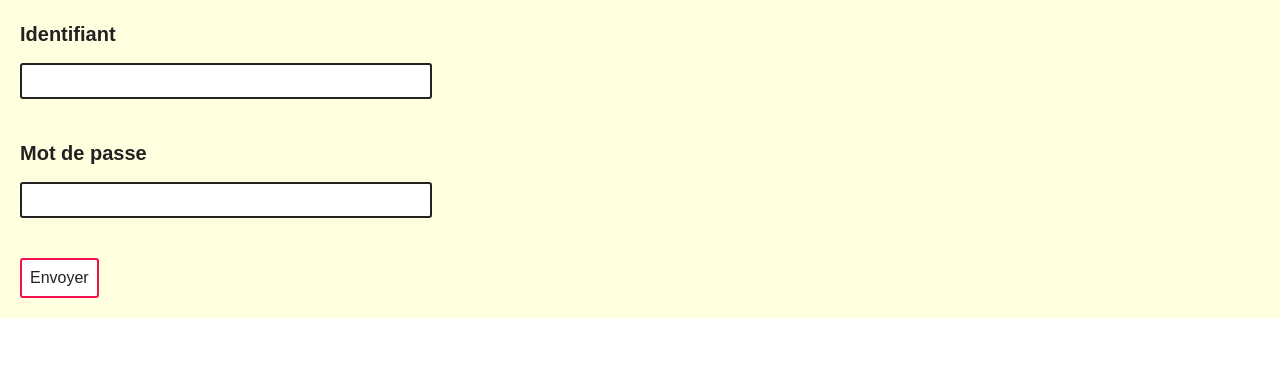
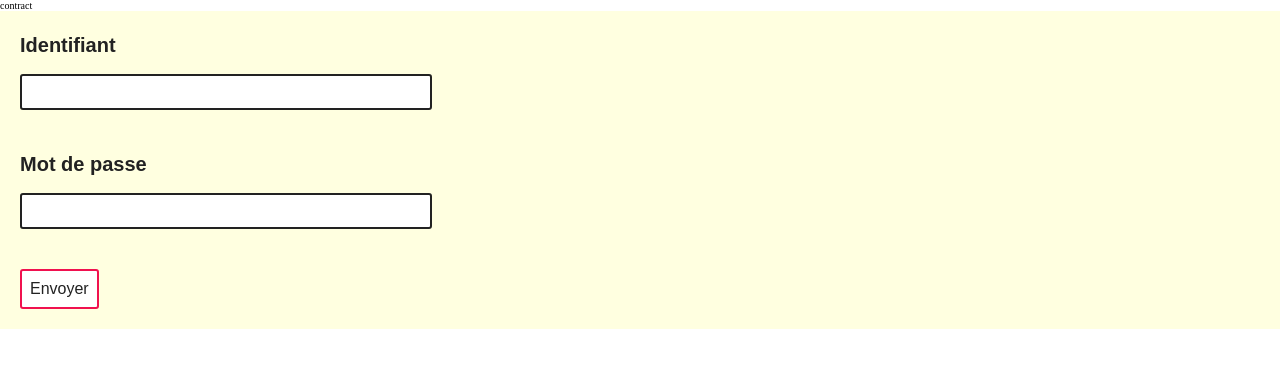
Before and after one commit to Magle-corp/Reporting, a React (Create React App) app in the folder frontend/: page / in a window 1280 px wide. Shown: the top 368 px of the page. Built offline with nearby package versions, Linux system fonts and the light colour scheme.

Commit message:
Initialize add contract form

```diff
--- a/frontend/src/App.tsx
+++ b/frontend/src/App.tsx
@@ -1,13 +1,18 @@
 // Use.
 import { useAppContext } from './context';
 import { Context } from './type';
-import { SignIn } from './screen';
+import { SignInForm, ContractForm } from './screen';
 import { Layout } from './ui';
 
 const App = () => {
   const { screen } = useAppContext() as Context;
 
-  return <Layout>{screen === 'signin' && <SignIn />}</Layout>;
+  return (
+    <Layout>
+      {screen === 'signin' && <SignInForm />}
+      {screen === 'add_contract' && <ContractForm />}
+    </Layout>
+  );
 };
 
 export { App };
--- a/frontend/src/context.tsx
+++ b/frontend/src/context.tsx
@@ -12,7 +12,7 @@ const AppContext = createContext();
  * Custom React context.
  */
 export function AppWrapper({ children }: Props) {
-  const [screen, setScreen] = useState<string>('signin');
+  const [screen, setScreen] = useState<string>('add_contract');
 
   // States shared over the application.
   let sharedState = {
--- a/frontend/src/screen/form/SignIn.tsx
+++ b/frontend/src/screen/form/SignInForm.tsx
@@ -10,9 +10,9 @@ import {
 } from '../../ui';
 
 /**
- * Provide screen SignIn.
+ * Provide screen SignInForm.
  */
-const SignIn = () => {
+const SignInForm = () => {
   const formik = useFormik({
     initialValues: {
       id: '',
@@ -68,4 +68,4 @@ const SignIn = () => {
   );
 };
 
-export { SignIn };
+export { SignInForm };
--- /dev/null
+++ b/frontend/src/screen/form/crud/ContractForm.tsx
@@ -0,0 +1,72 @@
+// Use.
+import { useFormik } from 'formik';
+import { SignInValidator } from '../../../util';
+import {
+  StyledForm,
+  StyledLabel,
+  StyledInput,
+  StyledSubmit,
+  Text,
+} from '../../../ui';
+
+/**
+ * Provide screen ContractForm.
+ */
+const ContractForm = () => {
+  const formik = useFormik({
+    initialValues: {
+      id: '',
+      password: '',
+    },
+    validationSchema: SignInValidator,
+    onSubmit: (values) => {
+      console.log(values);
+    },
+  });
+
+  return (
+    <div>
+      <p>contract</p>
+      <StyledForm onSubmit={formik.handleSubmit}>
+        <StyledLabel htmlFor="id">
+          <Text variant="h4">Identifiant</Text>
+          <StyledInput
+            id="id"
+            type="text"
+            isValid={formik.touched.id ? !formik.errors.id : null}
+            {...formik.getFieldProps('id')}
+          />
+          {formik.touched.id && formik.errors.id && (
+            <Text>{formik.errors.id}</Text>
+          )}
+        </StyledLabel>
+        <StyledLabel htmlFor="password">
+          <Text variant="h4">Mot de passe</Text>
+          <StyledInput
+            id="password"
+            type="password"
+            isValid={formik.touched.password ? !formik.errors.password : null}
+            {...formik.getFieldProps('password')}
+          />
+          {formik.touched.password && formik.errors.password && (
+            <Text>{formik.errors.password}</Text>
+          )}
+        </StyledLabel>
+        <StyledSubmit
+          type="submit"
+          value="Envoyer"
+          isValid={
+            formik.touched.id &&
+            !formik.errors.id &&
+            formik.touched.password &&
+            !formik.errors.password
+              ? true
+              : null
+          }
+        />
+      </StyledForm>
+    </div>
+  );
+};
+
+export { ContractForm };
--- a/frontend/src/screen/index.ts
+++ b/frontend/src/screen/index.ts
@@ -1 +1,2 @@
-export { SignIn } from './form/SignIn';
+export { SignInForm } from './form/SignInForm';
+export { ContractForm } from './form/crud/ContractForm';
--- a/frontend/src/type/Context.ts
+++ b/frontend/src/type/Context.ts
@@ -1,7 +1,7 @@
 // Type for custom React context.
 
 interface Context {
-  screen: 'signin';
+  screen: 'signin' | 'add_contract';
   setScree: Function;
 }
 
```
